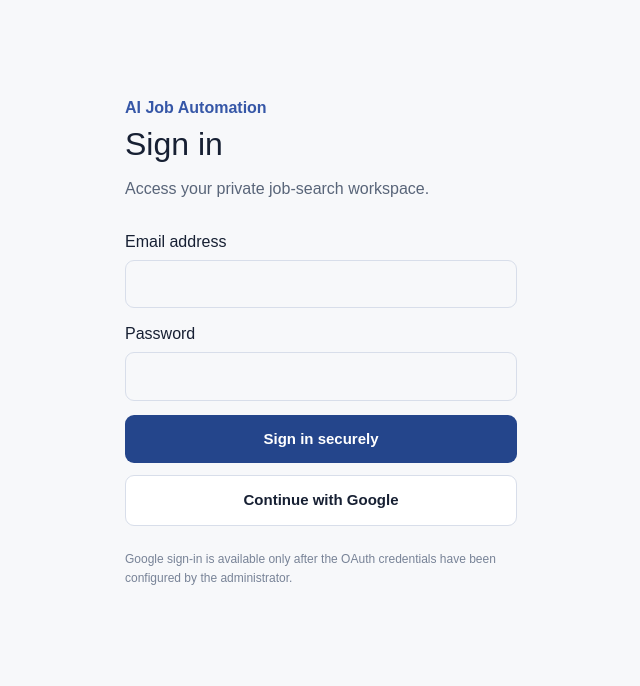
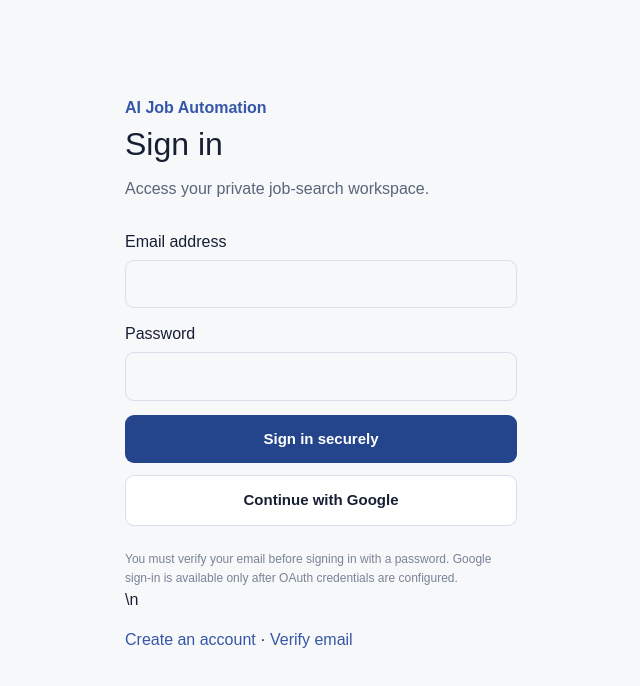
Before and after one commit to daviddmoney/ai-job-automation, a Next.js app: page /signin in a window 1280 px wide. Shown: the top 686 px of the page, without its empty margins (319-959 px from the left). Built offline with nearby package versions, Linux system fonts and the light colour scheme.

Commit message:
Link sign-in page to registration and email verification

```diff
--- a/src/app/signin/page.tsx
+++ b/src/app/signin/page.tsx
@@ -25,7 +25,7 @@ export default function SignInPage() {
       <button type="submit" style={buttonStyle}>Sign in securely</button>
     </form>
     <form action={googleSignIn} style={{ marginTop: 12 }}><button type="submit" style={{ ...buttonStyle, background: "white", color: "#172033", border: "1px solid #d8deea" }}>Continue with Google</button></form>
-    <p style={{ fontSize: 12, color: "#788397", lineHeight: 1.6, marginTop: 24 }}>Google sign-in is available only after the OAuth credentials have been configured by the administrator.</p>
+    <p style={{ fontSize: 12, color: "#788397", lineHeight: 1.6, marginTop: 24 }}>You must verify your email before signing in with a password. Google sign-in is available only after OAuth credentials are configured.</p>\n    <p style={{ marginTop: 16 }}><a href="/register" style={{ color: "#3657a7" }}>Create an account</a> · <a href="/verify-email" style={{ color: "#3657a7" }}>Verify email</a></p>
   </main>;
 }
 
```
